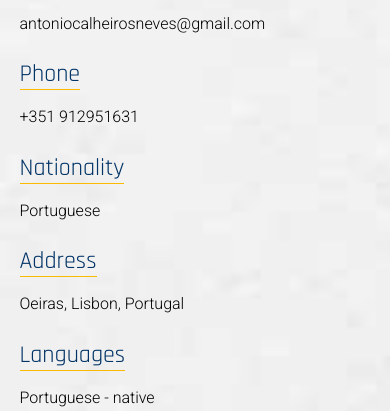
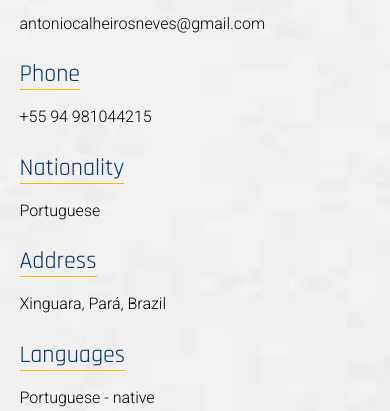
Before and after one commit to Antonio-Neves/My-Portfolio, a Django app: page / in a window 390 px wide. Shown: the part 1674-2085 px from the top of the page. Run offline with Django 3.2, Linux system fonts and the light colour scheme; some libraries are stand-ins or nearby versions.

Commit message:
Changed adress and phone number

```diff
--- a/base/templates/base/_base_footer.html
+++ b/base/templates/base/_base_footer.html
@@ -15,8 +15,7 @@
                     <h3 class="h3-content">Address</h3>
                 </div>
                 <div class="p-container">
-                    <p>Oeiras, Lisbon, Portugal</p>
-{#                    <p>Canaã dos Carajás, Pará, Brazil</p>#}
+                    <p>Xinguara, Pará, Brazil</p>
                 </div>
             </div>
             <div class="box-width-100">
@@ -38,7 +37,7 @@
                     <h3 class="h3-content">Phone</h3>
                 </div>
                 <div class="p-container">
-                    <p>+351 912951631</p>
+                    <p>(+55) 94 981044215</p>
                 </div>
             </div>
         </div>
--- a/principal/templates/principal/index.html
+++ b/principal/templates/principal/index.html
@@ -86,7 +86,7 @@
                     <h3 class="h3-content">Phone</h3>
                 </div>
                 <div class="p-container">
-                    <p>+351 912951631</p>
+                    <p>+55 94 981044215</p>
                 </div>
             </div>
             <div class="box-width-50">
@@ -102,7 +102,7 @@
                     <h3 class="h3-content">Address</h3>
                 </div>
                 <div class="p-container">
-                    <p>Oeiras, Lisbon, Portugal</p>
+                    <p>Xinguara, Pará, Brazil</p>
                 </div>
             </div>
             <div class="box-width-100 box-flex">
```
